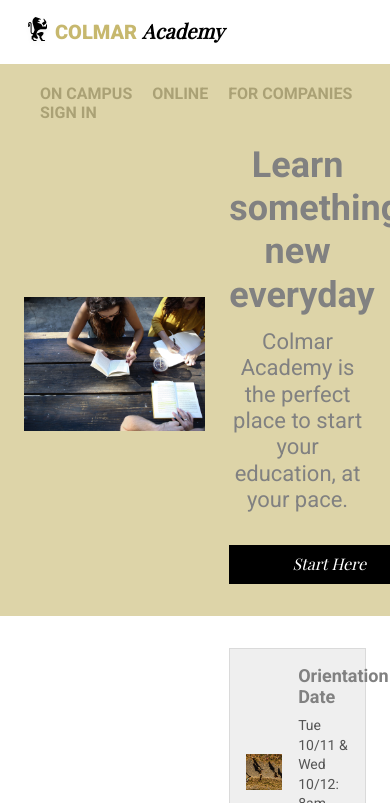
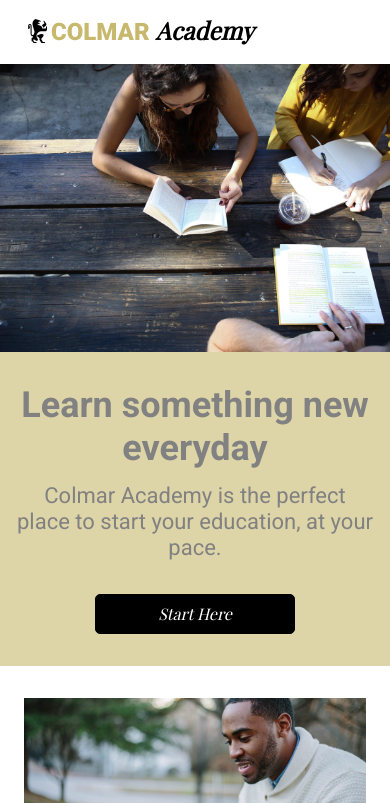
Before and after one commit to hjpete/Capstone-Project, a plain HTML site: page index.html in a window 390 px wide. Shown: the top 803 px of the page. Drawn offline with nearby package versions, Linux system fonts and the light colour scheme; a web font is replaced by a local one.

Commit message:
pushing adjustments for start of mobile

```diff
--- a/index.html
+++ b/index.html
@@ -10,15 +10,15 @@
   <body>
     <div class="fullWrap">
     <header>
-      <div class="logo">
+      <a class="logo" href="/">
         <img src="resources/images/ic-logo.svg" alt="Colmar Logo" />
-        <p>Colmar <span>Academy</span></p>
-      </div>
+        <span>Colmar <span class="accent">Academy</span></span>
+      </a>
       <nav>
-        <a href="#campus">On Campus</a>
-        <a href="#online">Online</a>
-        <a href="#thesis">For Companies</a>
-        <a href="/sign-in">Sign In</a>
+        <a class="navIcon iconCampus" href="#campus"><span class="mobNoDisplay">On Campus</span></a>
+        <a class="navIcon iconOnline" href="#online"><span class="mobNoDisplay">Online</span></a>
+        <a class="mobNoDisplay" href="#thesis">For Companies</a>
+        <a class="navIcon iconUser" href="/sign-in"><span class="mobNoDisplay">Sign In</span></a>
       </nav>
     </header>
     <div class="main-content">
@@ -41,7 +41,8 @@
         </div>
         <div class="section-right">
           <div class="mini">
-            <img src="resources/images/information-orientation.jpg" alt="Orientation Image" />
+            <img class="mobNoDisplay" src="resources/images/information-orientation.jpg" alt="Orientation Image" />
+            <img class="mobileImage" src="resources/images/information-orientation-mobile.jpg" alt="Orientation Image" />
             <div class="mini-content">
               <h4>Orientation Date</h4>
               <p>Tue 10/11 &amp; Wed 10/12: 8am - 3pm</p>
@@ -49,7 +50,8 @@
             </div>
           </div>
             <div class="mini">
-              <img src="resources/images/information-campus.jpg" alt="Campus Image" />
+              <img class="mobNoDisplay" src="resources/images/information-campus.jpg" alt="Campus Image" />
+              <img class="mobileImage" src="resources/images/information-campus.jpg" alt="Campus Image" />
               <div class="mini-content">
                 <h4>Our Campus</h4>
                 <p>Find which campus is close by you</p>
@@ -57,7 +59,8 @@
               </div>
             </div>
               <div class="mini">
-                <img src="resources/images/information-guest-lecture.jpg" alt="Lecture Image" />
+                <img class="mobNoDisplay" src="resources/images/information-guest-lecture.jpg" alt="Lecture Image" />
+                <img class="mobileImage" src="resources/images/information-guest-lecture.jpg" alt="Lecture Image" />
                 <div class="mini-content">
                   <h4>Our Guest Lectures</h4>
                   <p>Join a keynote with Oliver Sack about music in medical treatment</p>
--- a/resources/css/style.css
+++ b/resources/css/style.css
@@ -18,6 +18,7 @@ header {
   width: 100%;
   height: 64px;
   padding: 0 24px;
+  font-size: 0;
 }
 h2 {
   font-family: "Roboto", "Arial", serif;
@@ -61,34 +62,48 @@ p {
   color: #ffffff;
   text-decoration: none;
   background: #000000;
+  border: 1px solid #000000;
+  border-radius: 5px;
+}
+.button:hover {
+  background: #ffffff;
+  color: #000000;
+  transition: all .2s ease-in;
 }
 
+/* HEADER AREA */
 .logo {
   position: relative;
   display: inline-block;
   padding: 15px 0;
   vertical-align: middle;
+  text-decoration: none;
 
 }
 .logo img {
   position: relative;
   display: inline-block;
+  top: 2px;
   vertical-align: middle;
 }
-.logo p{
+.logo span{
   display: inline-block;
-  font-size: 20px;
+  font-family: "Roboto", "Arial", sans-serif;
+  font-size: 24px;
+  line-height: 1.2;
   font-weight: 900;
   color: #c7b86e;
   vertical-align: middle;
   text-transform: uppercase;
 
 }
-.logo p span {
+.logo span.accent {
   font-family: "Playfair Display", serif;
   font-style: italic;
+  line-height: 1.3;
   color: #000000;
   text-transform: none;
+  vertical-align: baseline;
 }
 header nav {
   position: relative;
@@ -98,6 +113,7 @@ header nav {
 }
 header nav a {
   color: #818181;
+  font-size: 16px;
   font-weight: 700;
   text-transform: uppercase;
   text-decoration: none;
@@ -135,8 +151,9 @@ header nav a:hover {
 }
 
 .section-left, .main-banner img {
-  width: 60%;
-  padding-right: 24px;
+  width: 58%;
+  margin-right: 2%;
+
 }
 
 .section-left img, .section-left video {
@@ -144,6 +161,9 @@ header nav a:hover {
   display: block;
   width: 100%;
   height: auto;
+}
+.section-left img, .main-banner img {
+  border-radius: 5px;
 }
 .section-left h2 {
   padding: 32px 0;
@@ -177,6 +197,12 @@ header nav a:hover {
   height: auto;
   vertical-align: middle;
 }
+.mini img {
+  border-radius: 50%;
+}
+.mini img.mobileImage {
+  display: none;
+}
 .mini-content {
   width: 65%;
   padding-left: 16px;
@@ -191,6 +217,7 @@ header nav a:hover {
   color: #c7b86e;
   padding: 2px 4px;
   text-decoration: none;
+  border-radius: 3px;
 }
 .mini-content a:hover {
   color: #fff;
@@ -208,6 +235,7 @@ header nav a:hover {
   background: #fff;
   vertical-align: top;
   border: 1px solid #555555;
+  border-radius: 5px;
 }
 .section-chip:nth-child(3n + 2) {
   margin-left: 0;
@@ -238,8 +266,10 @@ header nav a:hover {
   text-transform: uppercase;
   color: #555555;
 }
+
+/* FOOTER */
 footer {
-  padding: 16px 0;
+  padding: 16px 0 32px 0;
   background: #dadada;
   border-top: 1px solid #555555;
 }
@@ -255,6 +285,56 @@ footer nav {
   float: right;
 }
 footer nav a {
-  color: #8181818;
+  color: #818181;
   padding-left: 24px;
+  font-size: 14px;
+  text-decoration: none;
+  font-weight: 700;
 }
+footer nav a:hover {
+  color: #000000;
+  transition: color .2s ease;
+}
+
+/* RESPONSIVE */
+@media screen and (max-width: 900px) {
+  .mobNoDisplay {
+    display: none;
+  }
+  /* header nav {
+    float: none;
+    display: inline-block;
+  }
+  .logo span {
+    display: none;
+  }
+  .logo, header nav a {
+    min-width: 50px;
+    width: 25%;
+    height: 100%;
+    padding: 0 5px;
+  }
+  header nav a.iconCampus {
+    background: url(../images/ic-on-campus.svg) no-repeat center;
+    background-size: 27px auto;
+  } */
+ .main-banner {
+    padding-left: 0;
+    padding-right: 0;
+  }
+  .main-banner {
+    padding-top: 0;
+  }
+  .banner-content {
+    padding: 32px 16px 0 16px;
+    width: 100%;
+  }
+  .section-left, .main-banner img, .section-right {
+    display: block;
+    width: 100%;
+  }
+  .section-left img, .main-banner img {
+    border-radius: 0;
+  }
+
+}
```
